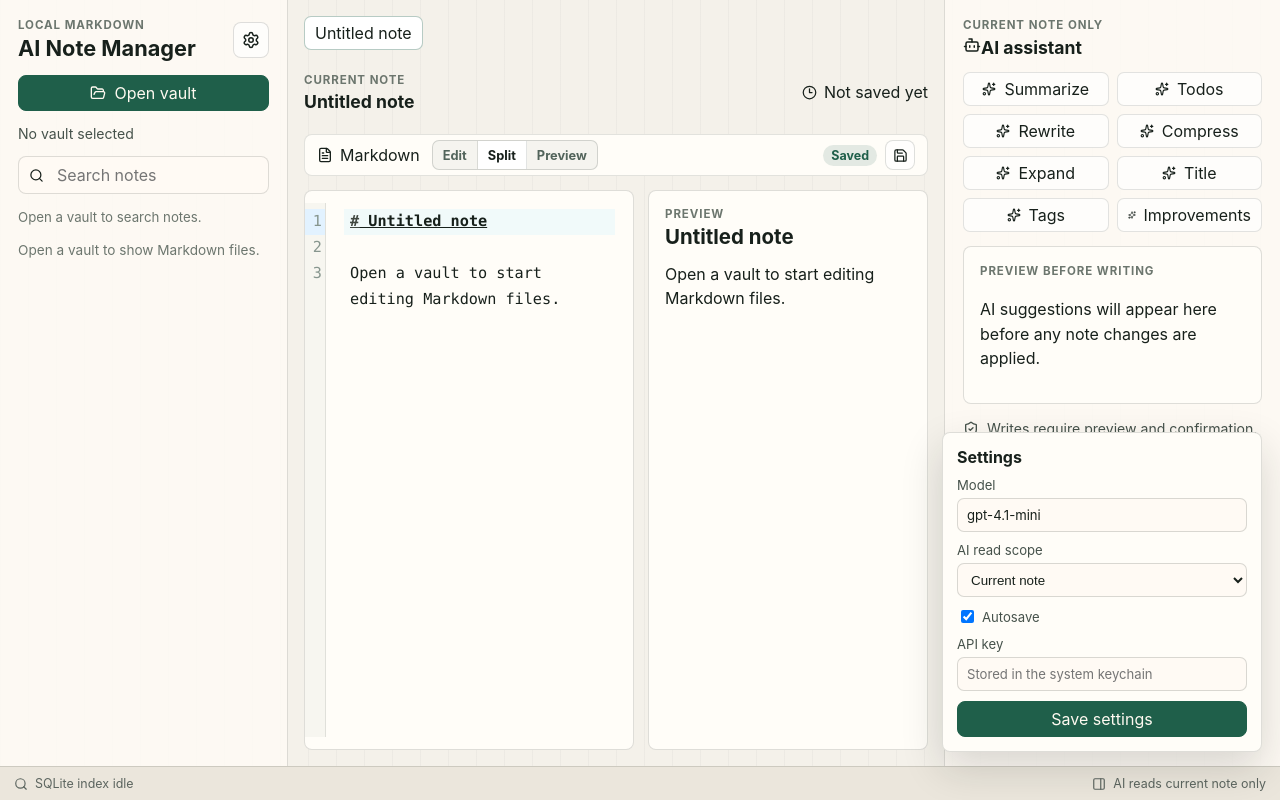
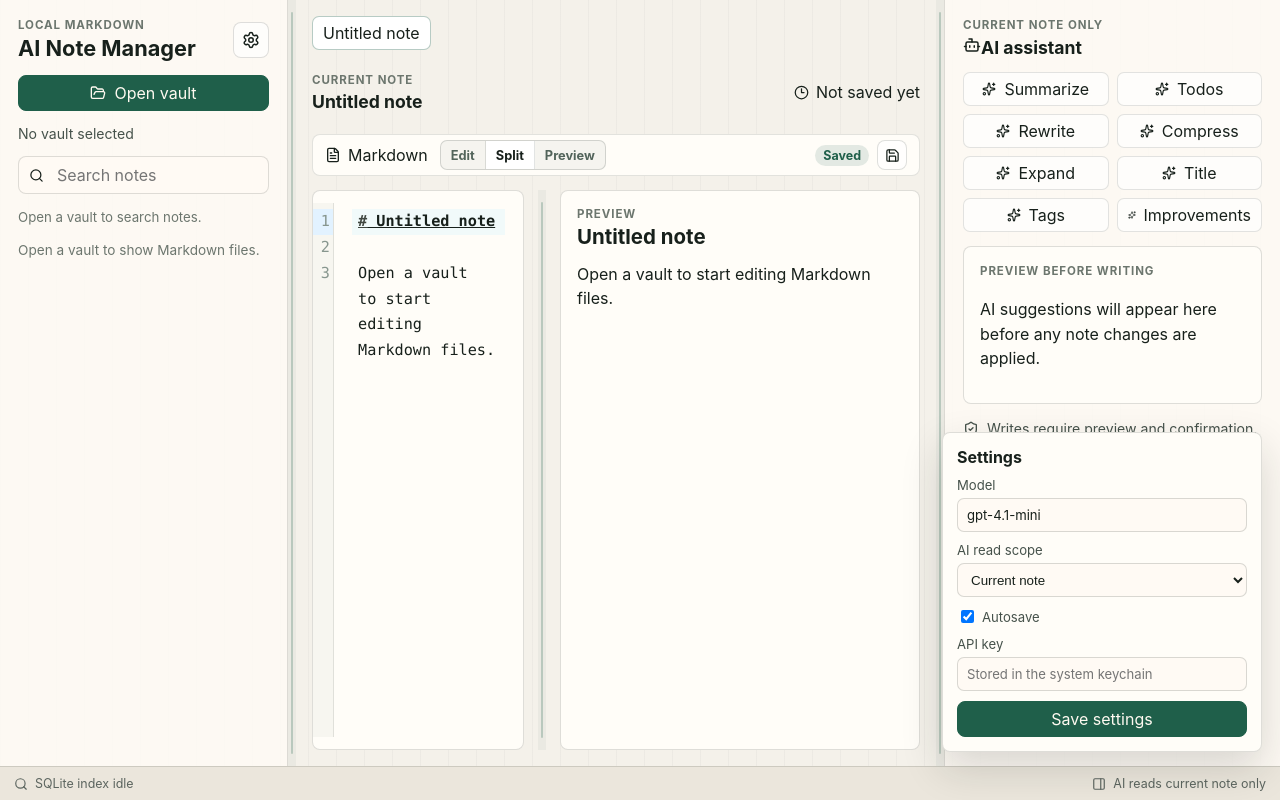
Before and after one commit to PLUCK823/ai-note-manager, a React (Vite) app: page / in a window 1280 px wide. Built offline with nearby package versions, Linux system fonts and the light colour scheme.

Commit message:
feat: resize workspace panes

```diff
--- a/src/app/layout.tsx
+++ b/src/app/layout.tsx
@@ -1,4 +1,4 @@
-import { useState } from "react";
+import { type CSSProperties, type PointerEvent, useState } from "react";
 import { FileText, PanelRight, Search, Settings } from "lucide-react";
 
 import { AiSidebar } from "../features/ai/components/AiSidebar";
@@ -16,15 +16,36 @@ import { VaultPicker } from "../features/vault/components/VaultPicker";
 import { VaultStatus } from "../features/vault/components/VaultStatus";
 import { Button } from "../shared/components/Button";
 
+const OUTER_LAYOUT_LIMITS = {
+  left: { defaultValue: 288, min: 220, max: 420 },
+  right: { defaultValue: 336, min: 260, max: 520 },
+};
+
+const SPLIT_LAYOUT_LIMITS = {
+  preview: { defaultValue: 360, min: 240, max: 640 },
+};
+
 export function AppLayout() {
   const [editorMode, setEditorMode] = useState<"edit" | "split" | "preview">(
     "split",
   );
+  const [leftWidth, setLeftWidth] = useState(OUTER_LAYOUT_LIMITS.left.defaultValue);
+  const [rightWidth, setRightWidth] = useState(
+    OUTER_LAYOUT_LIMITS.right.defaultValue,
+  );
+  const [previewWidth, setPreviewWidth] = useState(
+    SPLIT_LAYOUT_LIMITS.preview.defaultValue,
+  );
   const showEditor = editorMode === "edit" || editorMode === "split";
   const showPreview = editorMode === "preview" || editorMode === "split";
+  const shellStyle = {
+    "--vault-pane-width": `${leftWidth}px`,
+    "--ai-pane-width": `${rightWidth}px`,
+    "--preview-pane-width": `${previewWidth}px`,
+  } as CSSProperties;
 
   return (
-    <div className="app-shell">
+    <div className="app-shell" data-testid="app-shell" style={shellStyle}>
       <aside className="vault-pane" aria-label="Vault navigation">
         <div className="brand-bar">
           <div>
@@ -41,6 +62,15 @@ export function AppLayout() {
         <SearchResults />
         <FileTree />
       </aside>
+
+      <ResizeSeparator
+        ariaLabel="Resize file navigation"
+        className="workspace-resizer workspace-resizer-left"
+        max={OUTER_LAYOUT_LIMITS.left.max}
+        min={OUTER_LAYOUT_LIMITS.left.min}
+        value={leftWidth}
+        onResize={setLeftWidth}
+      />
 
       <main className="workspace" aria-label="Note workspace">
         <NoteTabs />
@@ -83,9 +113,30 @@ export function AppLayout() {
               <MarkdownEditor />
             </div>
           ) : null}
+          {editorMode === "split" ? (
+            <ResizeSeparator
+              ariaLabel="Resize editor and preview"
+              className="workspace-resizer editor-preview-resizer"
+              max={SPLIT_LAYOUT_LIMITS.preview.max}
+              min={SPLIT_LAYOUT_LIMITS.preview.min}
+              value={previewWidth}
+              onResize={setPreviewWidth}
+              reverse
+            />
+          ) : null}
           {showPreview ? <MarkdownPreview /> : null}
         </section>
       </main>
+
+      <ResizeSeparator
+        ariaLabel="Resize AI assistant"
+        className="workspace-resizer workspace-resizer-right"
+        max={OUTER_LAYOUT_LIMITS.right.max}
+        min={OUTER_LAYOUT_LIMITS.right.min}
+        value={rightWidth}
+        onResize={setRightWidth}
+        reverse
+      />
 
       <AiSidebar />
 
@@ -104,3 +155,73 @@ export function AppLayout() {
     </div>
   );
 }
+
+function ResizeSeparator({
+  ariaLabel,
+  className,
+  max,
+  min,
+  onResize,
+  reverse = false,
+  value,
+}: {
+  ariaLabel: string;
+  className: string;
+  max: number;
+  min: number;
+  onResize: (value: number) => void;
+  reverse?: boolean;
+  value: number;
+}) {
+  function resize(nextValue: number) {
+    onResize(clamp(nextValue, min, max));
+  }
+
+  function handlePointerDown(event: PointerEvent<HTMLDivElement>) {
+    event.preventDefault();
+    const startX = event.clientX;
+    const startValue = value;
+
+    function handlePointerMove(moveEvent: globalThis.PointerEvent) {
+      const delta = moveEvent.clientX - startX;
+      resize(startValue + (reverse ? -delta : delta));
+    }
+
+    function handlePointerUp() {
+      window.removeEventListener("pointermove", handlePointerMove);
+      window.removeEventListener("pointerup", handlePointerUp);
+    }
+
+    window.addEventListener("pointermove", handlePointerMove);
+    window.addEventListener("pointerup", handlePointerUp);
+  }
+
+  return (
+    <div
+      aria-label={ariaLabel}
+      aria-orientation="vertical"
+      aria-valuemax={max}
+      aria-valuemin={min}
+      aria-valuenow={value}
+      className={className}
+      role="separator"
+      tabIndex={0}
+      onKeyDown={(event) => {
+        if (event.key === "ArrowLeft") {
+          event.preventDefault();
+          resize(value + (reverse ? 10 : -10));
+        }
+
+        if (event.key === "ArrowRight") {
+          event.preventDefault();
+          resize(value + (reverse ? -10 : 10));
+        }
+      }}
+      onPointerDown={handlePointerDown}
+    />
+  );
+}
+
+function clamp(value: number, min: number, max: number) {
+  return Math.min(Math.max(value, min), max);
+}
--- a/src/shared/styles/globals.css
+++ b/src/shared/styles/globals.css
@@ -20,7 +20,9 @@
 body {
   margin: 0;
   min-width: 960px;
+  height: 100vh;
   min-height: 100vh;
+  overflow: hidden;
 }
 
 button,
@@ -34,10 +36,17 @@ button {
 }
 
 .app-shell {
+  --ai-pane-width: 336px;
+  --preview-pane-width: 360px;
+  --vault-pane-width: 288px;
   display: grid;
-  grid-template-columns: 288px minmax(460px, 1fr) 336px;
+  grid-template-columns:
+    var(--vault-pane-width) 8px minmax(460px, 1fr) 8px
+    var(--ai-pane-width);
   grid-template-rows: 1fr 34px;
-  min-height: 100vh;
+  height: 100vh;
+  min-height: 0;
+  overflow: hidden;
   background:
     linear-gradient(90deg, rgba(23, 32, 27, 0.06), transparent 1px) 0 0 / 28px
       28px,
@@ -47,7 +56,9 @@ button {
 .vault-pane,
 .workspace,
 .ai-sidebar {
+  min-width: 0;
   min-height: calc(100vh - 34px);
+  overflow: auto;
 }
 
 .vault-pane,
@@ -279,7 +290,35 @@ button {
   display: flex;
   flex-direction: column;
   gap: 14px;
+  min-height: 0;
   padding: 16px;
+}
+
+.workspace-resizer {
+  position: relative;
+  min-width: 8px;
+  min-height: 0;
+  border: 0;
+  background: rgba(23, 32, 27, 0.04);
+  cursor: col-resize;
+  outline: none;
+  touch-action: none;
+}
+
+.workspace-resizer::after {
+  position: absolute;
+  top: 12px;
+  bottom: 12px;
+  left: 3px;
+  width: 2px;
+  border-radius: 999px;
+  background: rgba(31, 95, 74, 0.24);
+  content: "";
+}
+
+.workspace-resizer:hover::after,
+.workspace-resizer:focus-visible::after {
+  background: #1f5f4a;
 }
 
 .note-tabs {
@@ -355,7 +394,7 @@ button {
 
 .editor-grid {
   display: grid;
-  grid-template-columns: minmax(0, 1fr) 280px;
+  grid-template-columns: minmax(0, 1fr) 8px var(--preview-pane-width);
   gap: 14px;
   flex: 1;
   min-height: 0;
@@ -364,6 +403,10 @@ button {
 .editor-grid-edit,
 .editor-grid-preview {
   grid-template-columns: minmax(0, 1fr);
+}
+
+.editor-grid-split {
+  align-items: stretch;
 }
 
 .editor-surface,
@@ -376,8 +419,10 @@ button {
 
 .editor-surface {
   display: flex;
+  min-width: 0;
   min-height: 0;
   flex-direction: column;
+  overflow: hidden;
 }
 
 .surface-toolbar {
@@ -475,6 +520,12 @@ button {
 .preview-surface,
 .ai-preview {
   padding: 16px;
+}
+
+.preview-surface {
+  min-width: 0;
+  min-height: 0;
+  overflow: auto;
 }
 
 .markdown-preview-body,
```
Also changed, not shown: 4 other files (tests, documents, lock files or other folders).
